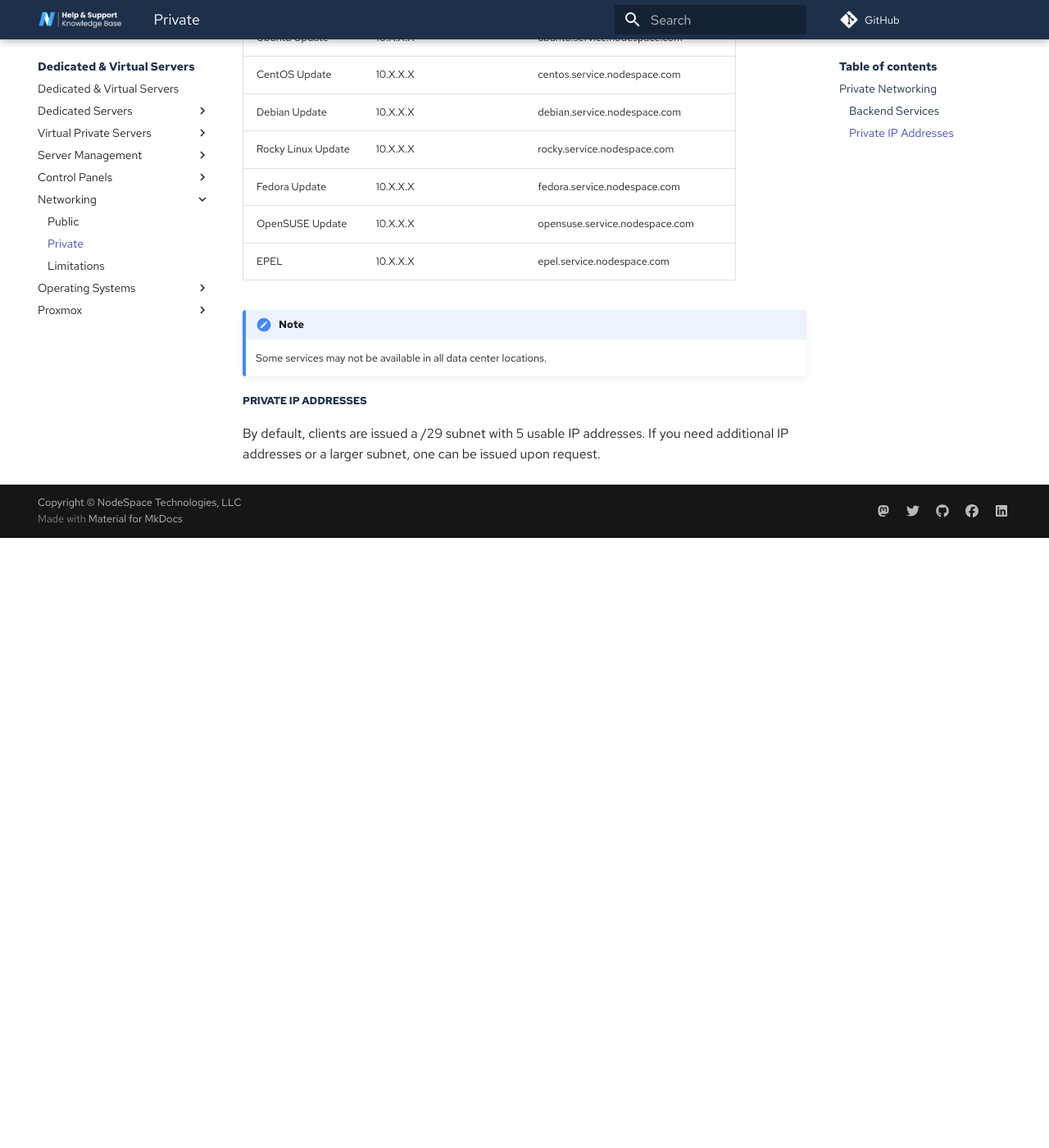
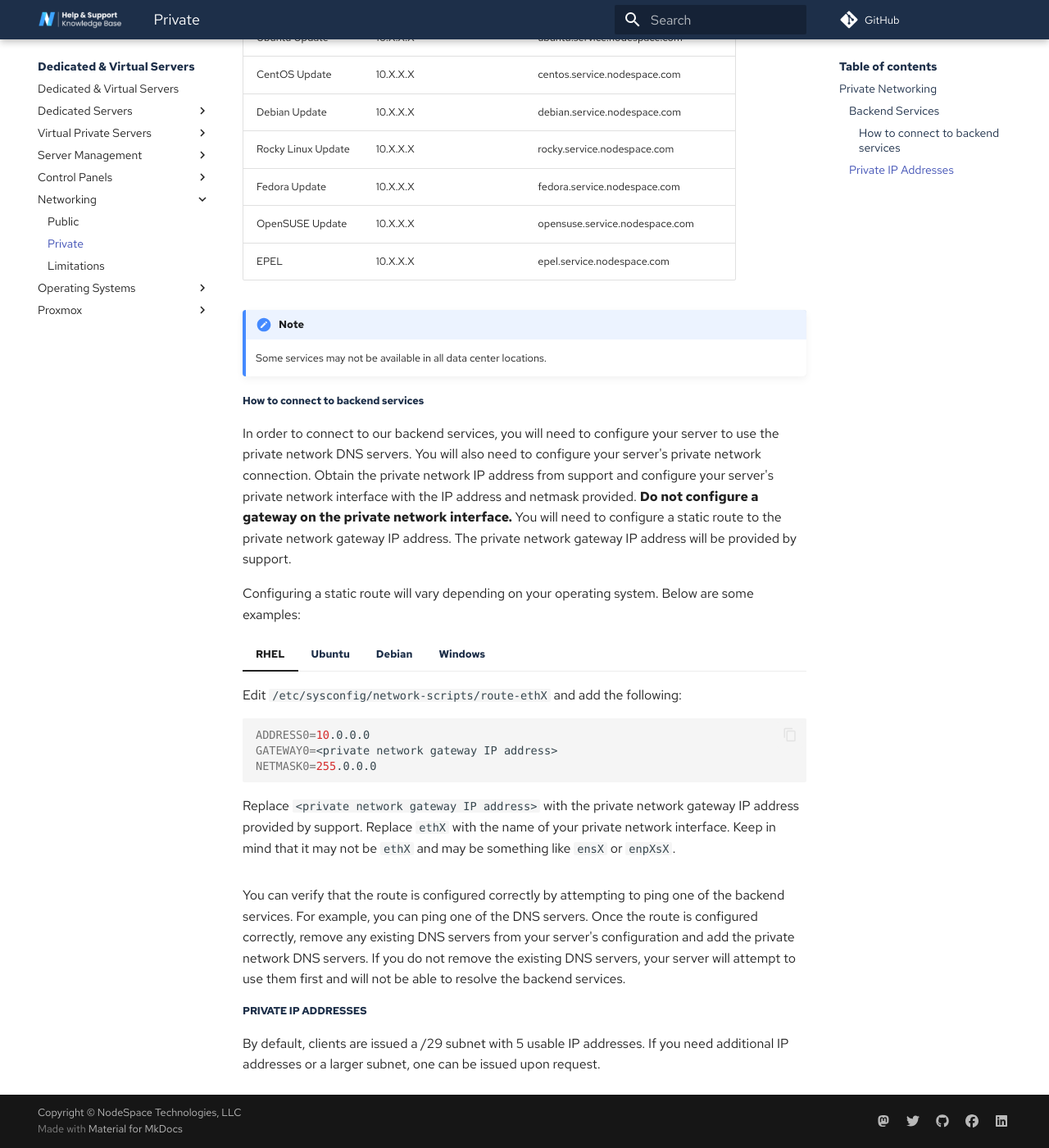
Before and after one commit to nodespacehosting/nodespace-learn, an MkDocs documentation site: the page built from docs/servers/networking/private.md, in a window 1280 px wide and 1400 px high, scrolled down 935 px. Shown: the whole window at 82% size. Built offline with MkDocs 1.6.1 and Material for MkDocs 9.7.7, drawn with Linux system fonts in a browser that asks for light colours; some web fonts are replaced; comment, search, counter and statistics services are not loaded; before the commit the page ends 1591 px from its top, so only the background shows below that.

Commit message:
Private network update

````diff
--- a/docs/servers/networking/private.md
+++ b/docs/servers/networking/private.md
@@ -29,6 +29,73 @@ These services are available on the following IPs and domains:
 !!! note
     Some services may not be available in all data center locations.
 
+### How to connect to backend services
+
+In order to connect to our backend services, you will need to configure your server to use the private network DNS servers. You will also need to configure your server's private network connection. Obtain the private network IP address from support and configure your server's private network interface with the IP address and netmask provided. **Do not configure a gateway on the private network interface.** You will need to configure a static route to the private network gateway IP address. The private network gateway IP address will be provided by support.
+
+Configuring a static route will vary depending on your operating system. Below are some examples:
+
+=== "RHEL"
+    Edit `/etc/sysconfig/network-scripts/route-ethX` and add the following:
+
+    ```bash
+    ADDRESS0=10.0.0.0
+    GATEWAY0=<private network gateway IP address>
+    NETMASK0=255.0.0.0
+    ```
+    Replace `<private network gateway IP address>` with the private network gateway IP address provided by support. Replace `ethX` with the name of your private network interface. Keep in mind that it may not be `ethX` and may be something like `ensX` or `enpXsX`.
+
+=== "Ubuntu"
+    Edit `/etc/netplan/01-netcfg.yaml` and add the following:
+
+    ```yaml
+    network:
+      version: 2
+      ethernets:
+        ethX:
+          routes:
+            - to: 10.0.0.0/8
+              via: <private network gateway IP address>
+    ```
+    Replace `<private network gateway IP address>` with the private network gateway IP address provided by support. Replace `ethX` with the name of your private network interface. Keep in mind that it may not be `ethX` and may be something like `ensX` or `enpXsX`.
+
+    Apply the changes with `netplan apply`.
+
+=== "Debian"
+    Edit `/etc/network/interfaces` and add the following to the private network interface:
+
+    ```bash
+    up ip route del 10.0.0.0/8 via <private gateway>
+    up ip route add 10.0.0.0/8 via <private gateway>
+    ```
+    A complete example would look like this:
+
+    ```bash
+    auto ethX
+    iface ethX inet static
+        address <private network IP address>
+        netmask 255.255.255.248
+        up ip route del 10.0.0.0/8 via <private gateway>
+        up ip route add 10.0.0.0/8 via <private gateway>
+    ```
+    Replace `<private network gateway IP address>` with the private network gateway IP address provided by support. Replace `ethX` with the name of your private network interface. Keep in mind that it may not be `ethX` and may be something like `ensX` or `enpXsX`.
+
+    Restart networking with `systemctl restart networking`.
+
+=== "Windows"
+    Open a command prompt as administrator and run the following:
+
+    ```powershell
+    route -p add 10.0.0.0 MASK 255.0.0.0 <private network gateway IP address>
+    ```
+    Replace `<private network gateway IP address>` with the private network gateway IP address provided by support.
+
+    !!! note
+        The `-p` flag is required to make the route persistent across reboots. If you do not use the `-p` flag, the route will be lost after a reboot.
+
+You can verify that the route is configured correctly by attempting to ping one of the backend services. For example, you can ping one of the DNS servers. Once the route is configured correctly, remove any existing DNS servers from your server's configuration and add the private network DNS servers. If you do not remove the existing DNS servers, your server will attempt to use them first and will not be able to resolve the backend services.
+
+
 ## Private IP Addresses
 
 By default, clients are issued a /29 subnet with 5 usable IP addresses. If you need additional IP addresses or a larger subnet, one can be issued upon request.
````
